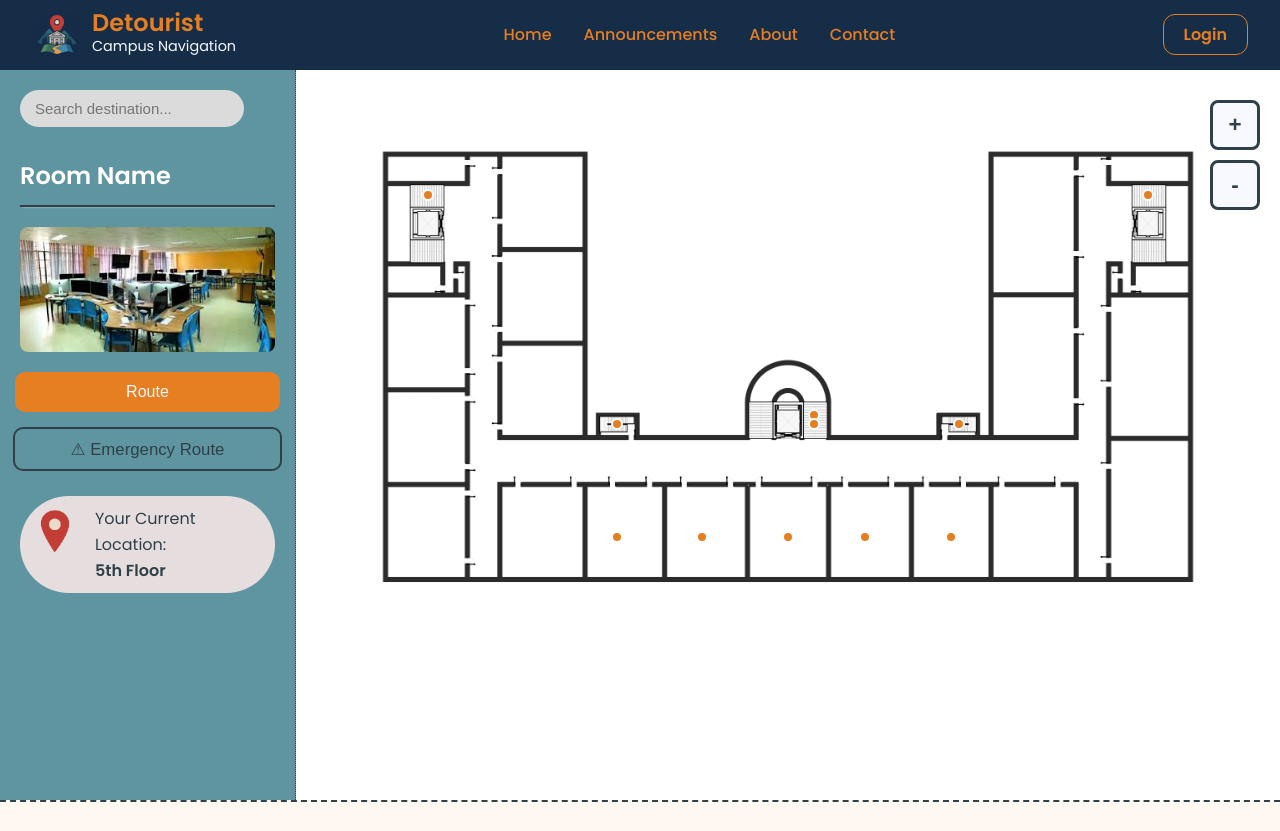
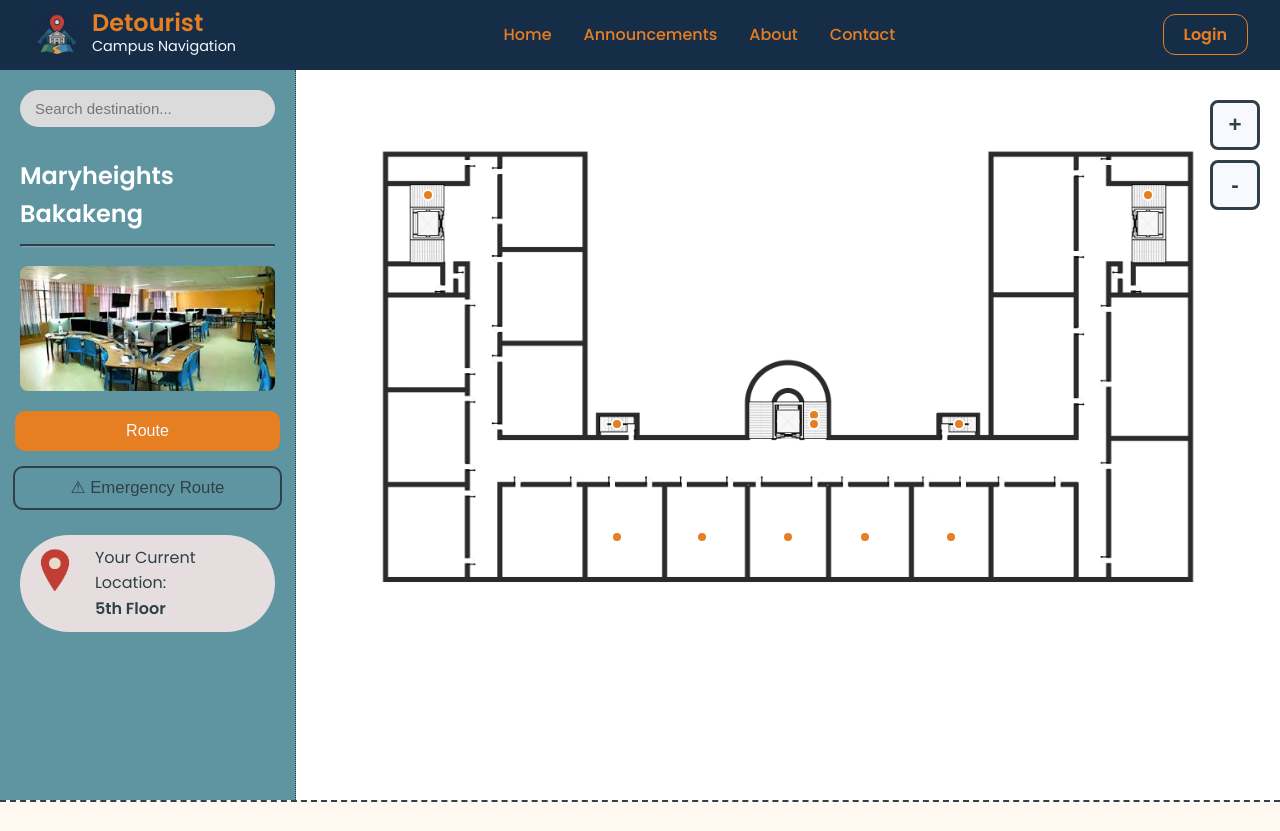
Before and after one commit to erylebds/Detourist-Campus-Navigation-App, a PHP site: page / in a window 1280 px wide. Shown: the top 831 px of the page. Run offline with PHP 8.4, Linux system fonts and the light colour scheme; data comes from the database, SQL or seed files in the repository.

Commit message:
change default style

```diff
--- a/css/style.css
+++ b/css/style.css
@@ -172,6 +172,7 @@ a {
 }
 
 .destination-details input {
+  width: 100%;
   border-radius: 20px;
   font-size: 15px;
   padding: 10px 10px 10px 15px;
@@ -181,14 +182,16 @@ a {
 
 .search-container {
   position: relative;
-  width: 220px;
+  width: 100%;
   margin-bottom: 10px;
 }
 
 .autocomplete-results {
   border: 1px solid #ccc;
+  border-radius: 10px;
   position: absolute;
   top: 100%;
+  margin-top: 1px;
   left: 0;
   background-color: white;
   max-height: 200px;
@@ -324,6 +327,7 @@ a {
   position: relative;
   display: inline-block;
   cursor: grab;
+  user-select: none;
 }
 
 .campus-map:active {
--- a/index.html
+++ b/index.html
@@ -61,7 +61,7 @@
         </div>
 
         <div class="room-info">
-          <h2>Room Name</h2>
+          <h2>Maryheights Bakakeng</h2>
           <img src="assets/images/room.jpg" alt="Room preview" />
         </div>
 
```
